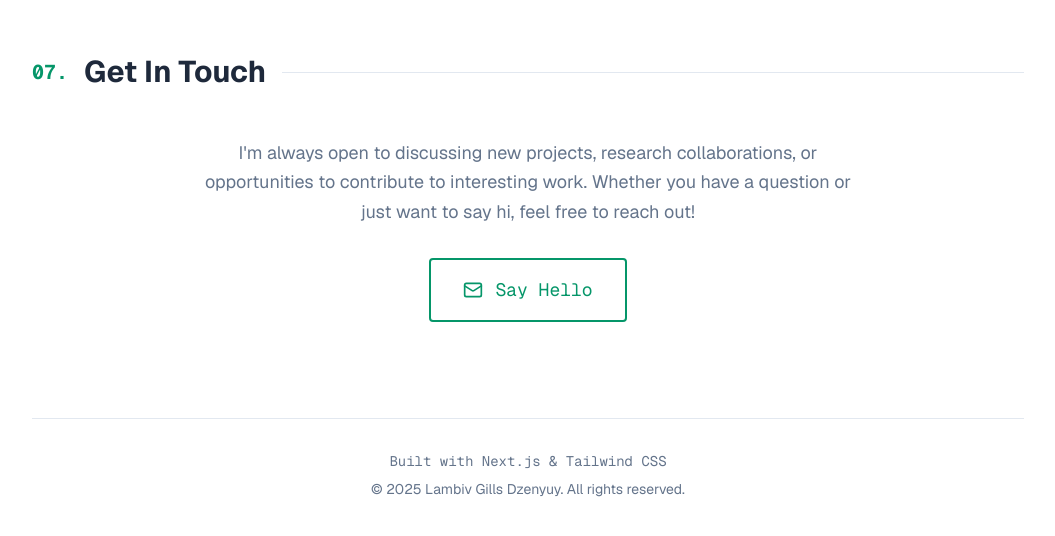
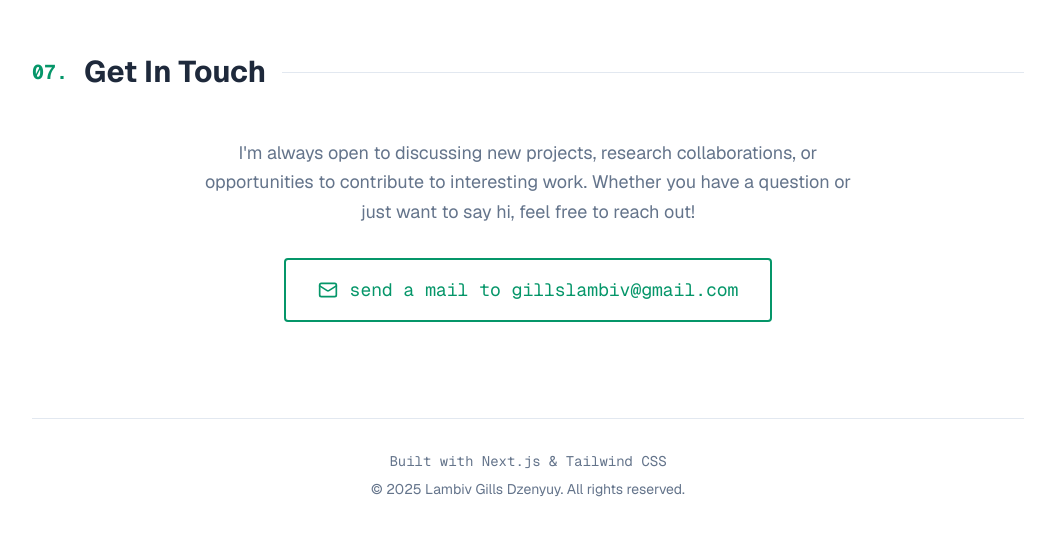
Before and after one commit to d3enyuy/web, a Next.js app: page / in a window 1280 px wide. Shown: the part 10351-10887 px from the top of the page, without its empty margins (160-1215 px from the left). Built offline with nearby package versions, Linux system fonts and the light colour scheme.

Commit message:
fix: update contact email address and link text in the contact component

```diff
--- a/components/contact.tsx
+++ b/components/contact.tsx
@@ -17,11 +17,11 @@ export function Contact() {
           interesting work. Whether you have a question or just want to say hi, feel free to reach out!
         </p>
         <a
-          href="mailto:lambiv@example.com"
+          href="mailto:gillslambiv@gmail.com"
           className="inline-flex items-center gap-3 rounded border-2 border-primary px-8 py-4 font-mono text-lg text-primary transition-all duration-200 hover:bg-primary/10"
         >
           <Mail className="h-5 w-5" />
-          Say Hello
+          send a mail to gillslambiv@gmail.com
         </a>
       </div>
 
```
